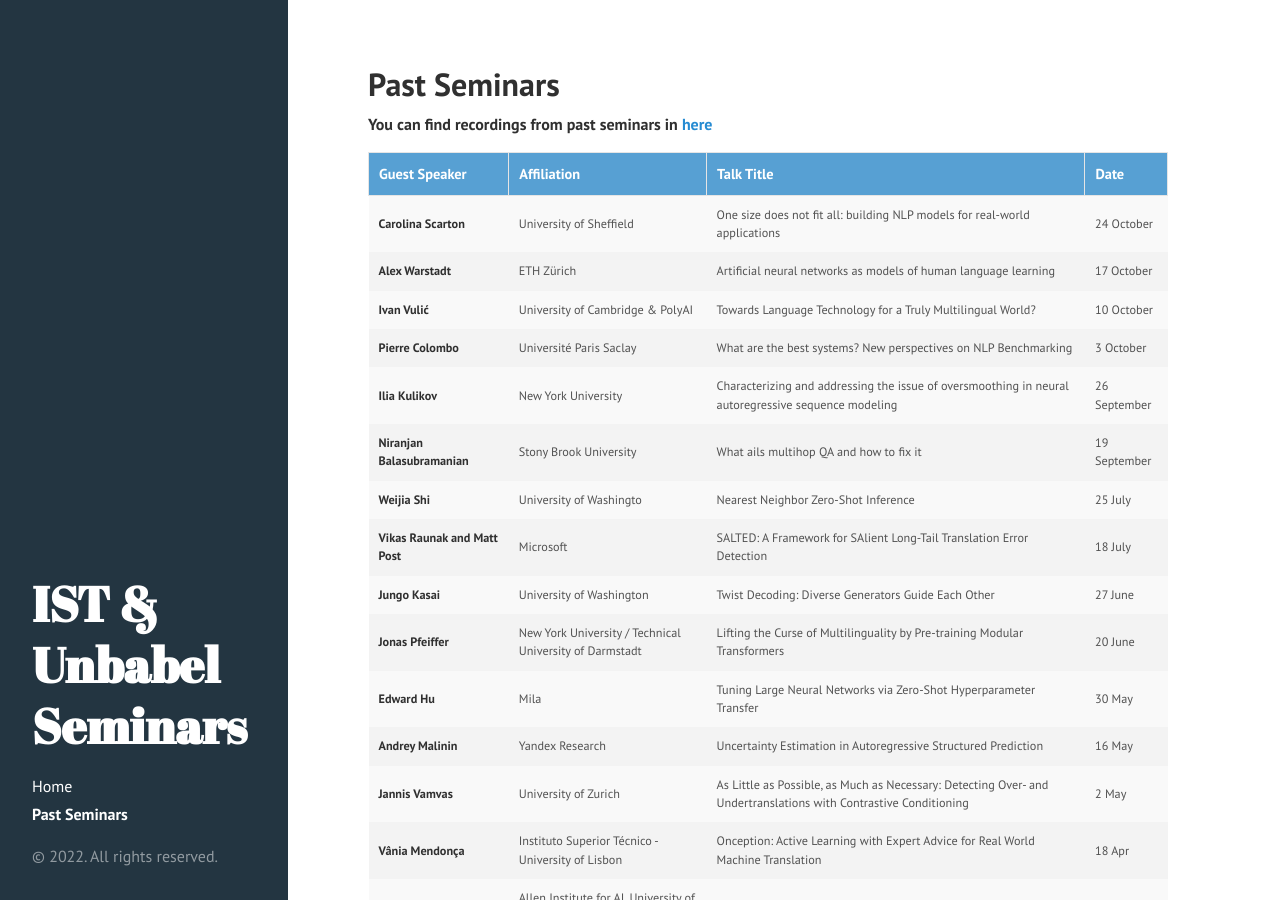
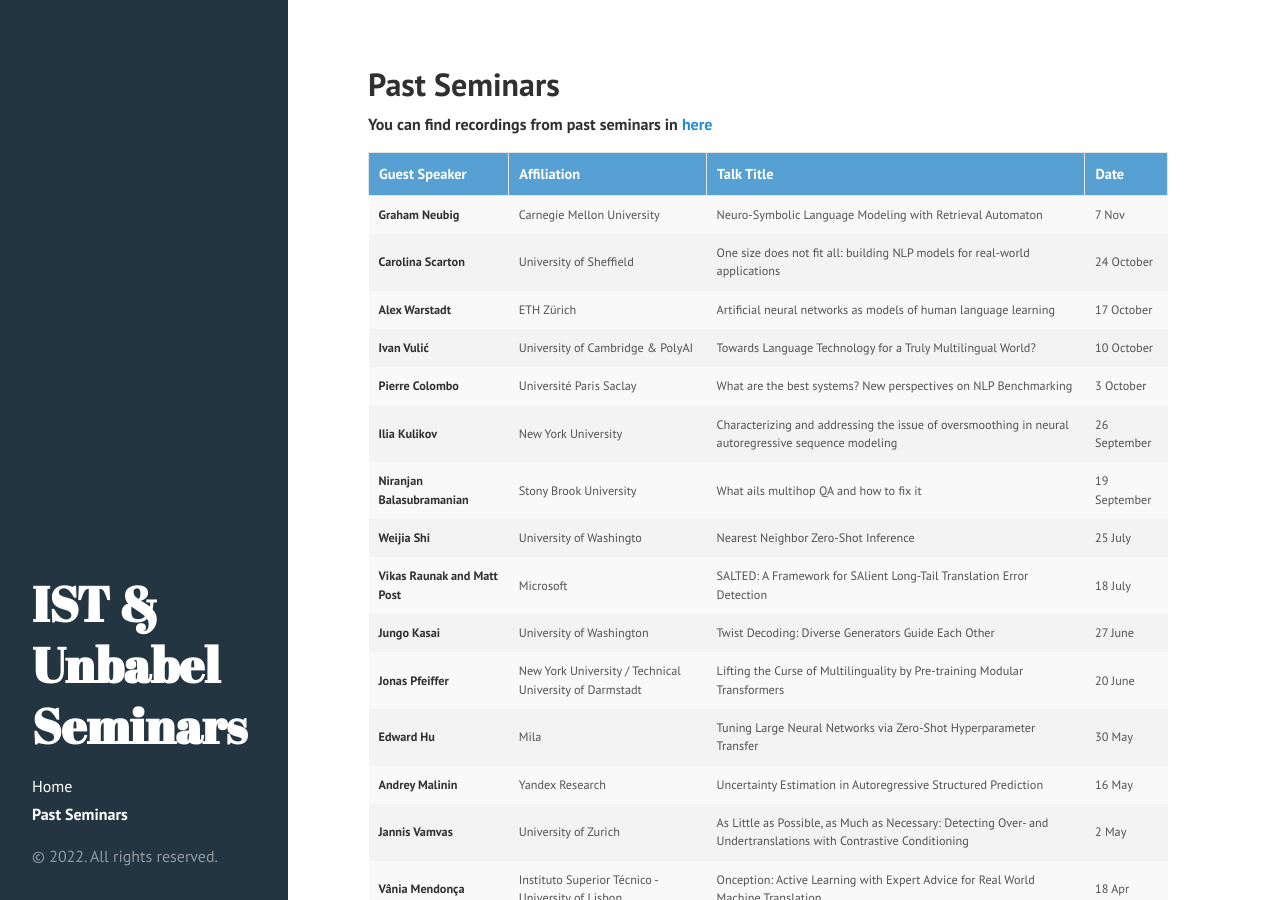
Before and after one commit to IST-Unbabel-Seminars/ist-unbabel-seminars.github.io, a Jekyll site: the page built from past_seminars.md, in a window 1280 px wide and 900 px high. Built offline with Jekyll 4.4.1, drawn with Linux system fonts in a browser that asks for light colours; Markdown is read by kramdown in place of the engine named in the settings.

Commit message:
Add new talk

```diff
--- a/past_seminars.md
+++ b/past_seminars.md
@@ -60,6 +60,12 @@ th, td {
         </tr>
     </thead>
     <tbody>
+    <tr class="past-row">
+            <td><strong>Graham Neubig</strong></td>
+            <td>Carnegie Mellon University</td>
+            <td>Neuro-Symbolic Language Modeling with Retrieval Automaton</td>
+            <td>7 Nov</td>
+        </tr>
     <tr class="past-row">
         <td><strong>Carolina Scarton</strong></td>
         <td>University of Sheffield</td>
```
Also changed, not shown: index.md (+6 -6 lines).
